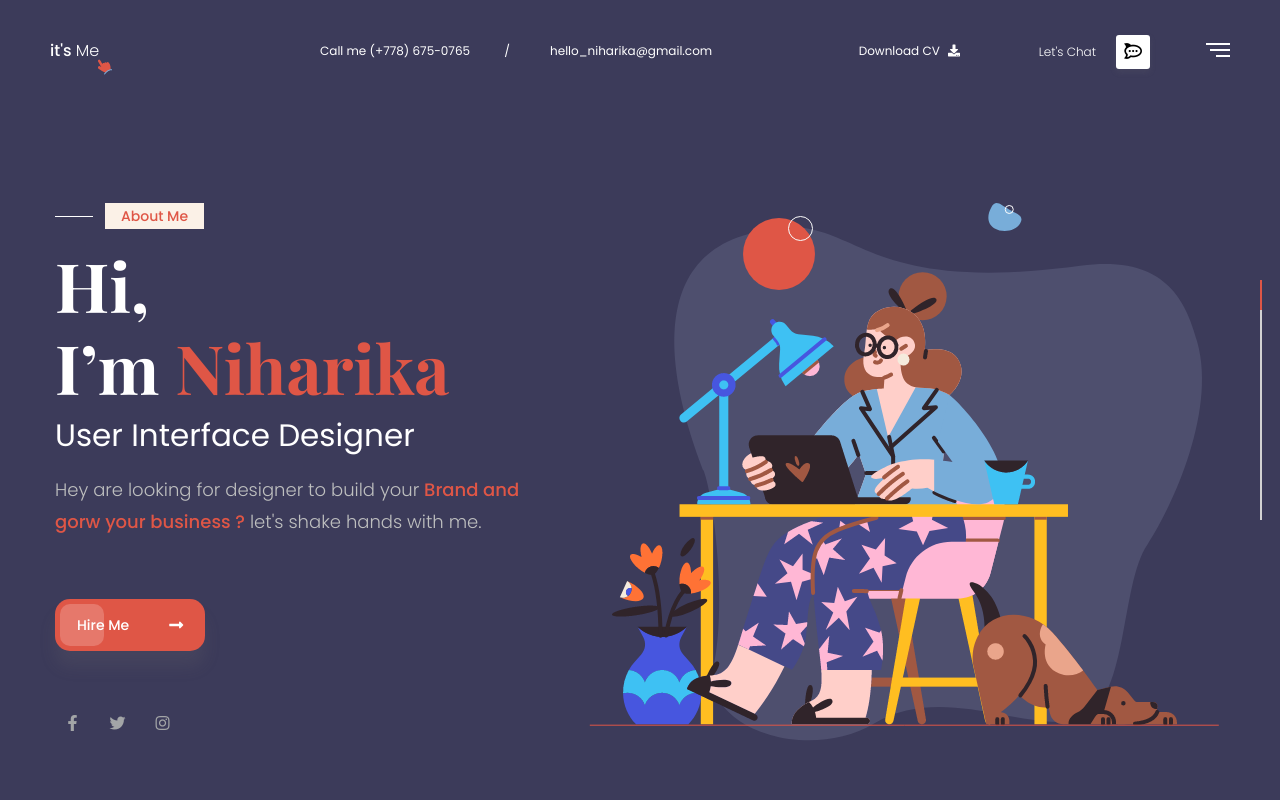
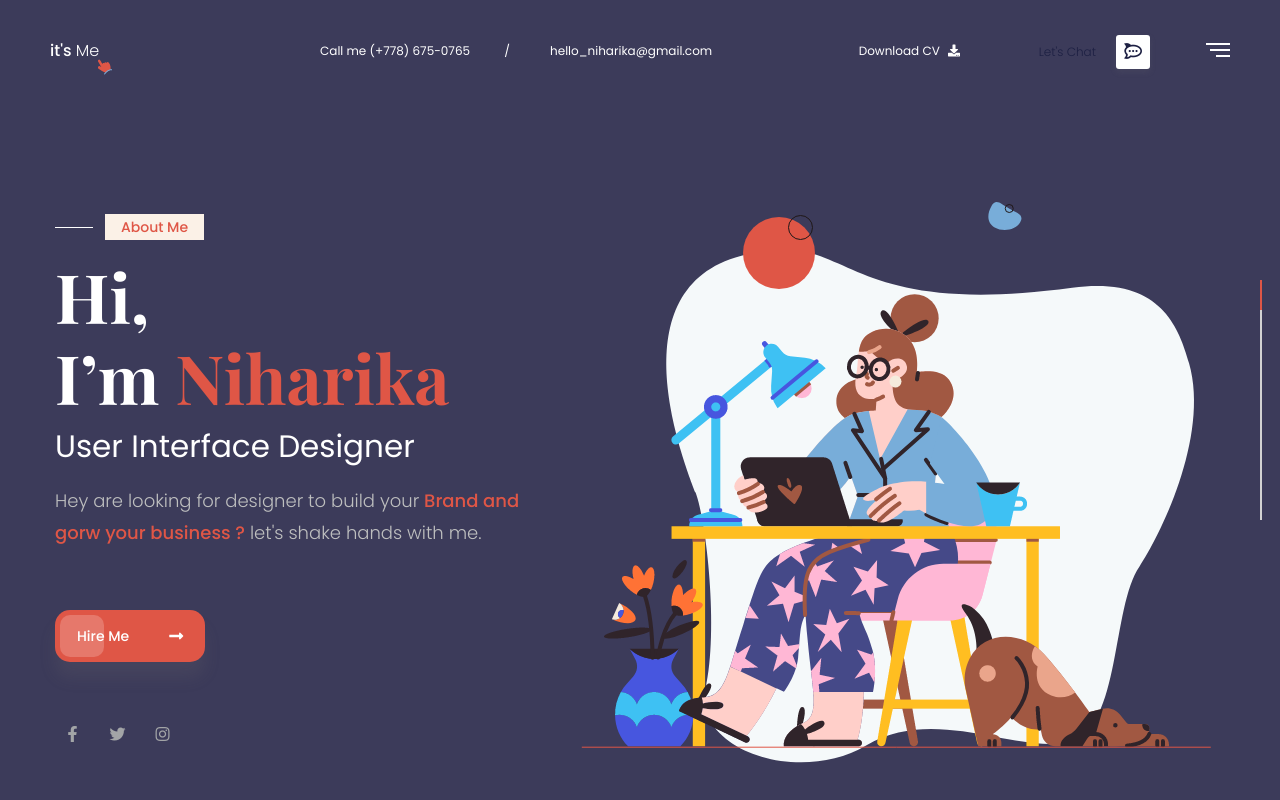
Before and after one commit to rameez012001/itsme, a website: page index-dark.html in a window 1280 px wide. Drawn offline with nearby package versions, Linux system fonts and the light colour scheme.

Commit message:
corrections needed

```diff
--- /dev/null
+++ b/assets/css/additional.css
@@ -0,0 +1,51 @@
+.container{
+    width: 100%;
+    margin: 0 auto;
+}
+.progress {
+    display: flex;
+    background-color: #e9eeef;
+  }
+.progress-bar {
+    display: flex;
+}
+.m-b25a{
+    margin-bottom: 25px!important;
+}
+.m-b35a{
+    margin-bottom: 35px!important;
+}
+.m-b45a{
+    margin-bottom: 45px!important;
+}
+h6{
+    font-weight: 500;
+}
+.form-control {
+    display: block;
+    width: 100%;
+    height: calc(1.5em + .75rem + 2px);
+    line-height: 1.5;
+    color: #495057;
+}
+.list-inline-item:not(:last-child) {
+    margin-right: .5rem;
+}
+@media (min-width:1024px){
+    .pxa-15{
+        padding: 0 15px;
+    }
+
+    .-mxa-15{
+        margin: 0 -15px;
+    }
+
+    .basisa-41{
+        flex-basis:41.6667%;
+        max-width: 41.6667%;
+    }
+    .basisa-58{
+        flex-basis: 58.333333%;
+        max-width: 58.333333%;
+    }
+}
--- a/assets/css/style.css
+++ b/assets/css/style.css
@@ -652,7 +652,7 @@ a.theme-btn:hover i {
 
 .lets-chat span {
     font-size: 12px;
-    color: var(--heading-color);
+    color: var(--heading-color)!important;
 }
 
 .lets-chat button {
@@ -1095,23 +1095,27 @@ b a:not(:hover) {
 .bar-item-title {
     font-size: 14px;
     font-weight: 500;
-    padding-left: 20px;
+    padding-left: 20px!important;
     color: var(--heading-color);
 }
 
 .bar-item-value {
     font-size: 10px;
-    padding-top: 2px;
+    padding-top: 2px!important;
     color: var(--heading-color);
 }
 
 .progress {
+    display: flex;
     height: 8px;
     border-radius: 5px;
+    background-color: #e9ecef;
 }
 
 .progress-bar {
     background-color: #75a9d6;
+    border-top-left-radius: 5px;
+    border-bottom-left-radius: 5px;
 }
 
 .progress-bar {
@@ -1508,6 +1512,13 @@ b a:not(:hover) {
 .form-group {
     margin: 45px 0 0;
 }
+.form-group textarea{
+ height: auto;
+}
+#name::placeholder,#email::placeholder,#message::placeholder{
+    color:#7a8289;
+    font-weight: 300;
+}
 
 .form-control {
     border: none;
@@ -1876,7 +1887,13 @@ blockquote .designation {
 }
 
 .footer-contact h3 {
-    font-size: 23px;
+    font-size: 23px!important;
+    font-weight: 500;
+    margin-bottom: 8px;
+}
+.footer-contact h2 {
+    margin-bottom: 8px;
+    font-weight: 700;
 }
 
 .social-style-two a {
--- a/index-dark.html
+++ b/index-dark.html
@@ -17,8 +17,8 @@
     <link href="https://fonts.googleapis.com/css2?family=Playfair+Display:wght@700&family=Poppins:wght@300;400;500&display=swap" rel="stylesheet">
     <!--====== FontAwesome ======-->
     <link href="assets/css/fontawesome.5.9.0.min.css" rel="stylesheet">
-    <!--====== Bootstrap ======-->
-    <link href="assets/css/bootstrap-4.5.3.min.css" rel="stylesheet">
+    <!-- ======= Tailwind css ======== -->
+    <link href="assets/css/output.css" rel="stylesheet">
     <!--====== Spacing ======-->
     <link href="assets/css/spacing.min.css" rel="stylesheet">
     <!--====== PagePiling ======-->
@@ -31,6 +31,8 @@
     <link rel="stylesheet" href="assets/css/style.css">
     <!--====== Responsive css ======-->
     <link rel="stylesheet" href="assets/css/responsive.css">
+    <!-- Additional css -->
+    <link rel="stylesheet" href="assets/css/additional.css">
 </head>
 
 <body class="body-piling dark-body">
@@ -42,11 +44,11 @@
         <header id="header" class="header">
             <div class="container-fluid">
                 <div class="brand">
-                    <a href="index.html" class="brand-name"><b>it's</b> Me</a>
+                    <a href="#About" class="brand-name"><b>it's</b> Me</a>
                 </div>
                 <div class="lets-chat">
                     <span>Let's Chat</span>
-                    <button><i class="fab fa-rocketchat"></i></button>
+                    <button><i class="fab fa-rocketchat" style="color: #1D2043;"></i></button>
                 </div>
                 <button class="nav-toggle-btn a-nav-toggle">
                     <span class="hamburger">
@@ -90,8 +92,8 @@
                                 </ul>
                                 <a href="#Contact" class="download-cv">Download CV <i class="fas fa-download"></i></a>
                             </div>
-                            <div class="row align-items-center">
-                                <div class="col-lg-5">
+                            <div class="flex flex-wrap items-center -mxa-15">
+                                <div class="lg:grow-0 lg:shrink-0 basisa-41 pxa-15">
                                     <div class="about-content pt-100 rpt-0 animate-element delay5 fadeInUp">
                                         <span class="sub-title mb-15 animate-element delay3 fadeInUp">About Me</span>
                                         <h1 class="slide-title animate-element delay5 fadeInUp">Hi,<br> I’m <span class="text-typed a-typed a-typed-about" data-text="Niharika"></span></h1>
@@ -105,12 +107,12 @@
                                         </div>
                                     </div>
                                 </div>
-                                <div class="col-lg-7">
-                                    <div class="about-image pt-100 rpt-50 text-lg-right">
+                                <div class="lg:grow-0 lg:shrink-0 basisa-58 pxa-15">
+                                    <div class="about-image pt-100 rpt-50 lg:text-right">
                                         <div class="about-inner-images">
-                                            <img class="animate-element delay7 fadeInUp" src="assets/images/about/about-dark.png" alt="About">
-                                            <img class="shape-one animate-element delay10 bounceIn" src="assets/images/about/shape-one-dark.png" alt="Shape">
-                                            <img class="shape-two animate-element delay11 bounceIn" src="assets/images/about/shape-two-dark.png" alt="Shape">
+                                            <img class="animate-element delay7 fadeInUp" src="assets/images/about/about.png" alt="About">
+                                            <img class="shape-one animate-element delay10 bounceIn" src="assets/images/about/shape-one.png" alt="Shape">
+                                            <img class="shape-two animate-element delay11 bounceIn" src="assets/images/about/shape-two.png" alt="Shape">
                                         </div>
                                     </div>
                                 </div>
@@ -121,18 +123,18 @@
                 <div class="section pp-scrollable slide slide-services slide-light slide-services a-slide-typed" data-name="services">
                     <div class="slide-container">
                         <div class="container">
-                            <div class="row align-items-center">
-                                <div class="col-lg-7">
+                            <div class="flex flex-wrap items-center -mxa-15">
+                                <div class="lg:grow-0 lg:shrink-0 basisa-58 pxa-15">
                                     <div class="service-image animate-element delay4 fadeInUp">
                                         <span class="sub-title mb-75">Services</span>
                                         <div class="service-inner-images">
-                                            <img src="assets/images/services/services-dark.png" alt="Service">
-                                            <img class="shape-one animate-element delay6 bounceIn" src="assets/images/services/shape-one-dark.png" alt="shape">
-                                            <img class="shape-two animate-element delay8 bounceIn" src="assets/images/services/shape-two-dark.png" alt="shape">
+                                            <img src="assets/images/services/services.png" alt="Service">
+                                            <img class="shape-one animate-element delay6 bounceIn" src="assets/images/services/shape-one.png" alt="shape">
+                                            <img class="shape-two animate-element delay8 bounceIn" src="assets/images/services/shape-two.png" alt="shape">
                                         </div>
                                     </div>
                                 </div>
-                                <div class="col-lg-5">
+                                <div class="lg:grow-0 lg:shrink-0 basisa-41 pxa-15">
                                     <div class="service-content pt-100 rpt-55 animate-element delay5 fadeInUp">
                                         <div class="section-title mb-25">
                                             <h2 class="slide-title animate-element delay5 fadeInUp">What <span class="text-typed a-typed a-typed-services" data-text="Services"></span> i provde to my clients in here.</h2>
@@ -173,8 +175,8 @@
                 <div class="section pp-scrollable slide slide-skills a-slide-typed" data-name="skills">
                     <div class="slide-container">
                         <div class="container">
-                           <div class="row align-items-center">
-                                <div class="col-lg-5">
+                           <div class="flex flex-wrap items-center -mxa-15">
+                                <div class="lg:grow-0 lg:shrink-0 basisa-41 pxa-15">
                                     <div class="skill-content animate-element delay5 fadeInUp">
                                         <div class="section-title mb-25">
                                             <span class="sub-title mb-45">Skills</span>
@@ -183,36 +185,36 @@
                                         <p class="animate-element delay6 fadeInUp">All desigener have good skills to make sure satisfied their clints, As a designer I am also specialised few <b>skills.</b></p>
                                         <div class="bar-list a-progressbar pt-5 animate-element delay9 fadeInUp">
                                             <div class="bar-item">
-                                                <div class="row">
-                                                    <div class="col bar-item-title">App Design</div>
-                                                    <div class="col-auto text-right bar-item-value">78%</div>
+                                                <div class="flex flex-wrap -mxa-15">
+                                                    <div class="basis-0 grow bar-item-title pxa-15">App Design</div>
+                                                    <div class="grow-0 shrink-0 basis-auto w-auto text-right bar-item-value pxa-15">78%</div>
                                                 </div>
                                                 <div class="progress">
-                                                    <div class="progress-bar" role="progressbar" aria-valuenow="78" aria-valuemin="0" aria-valuemax="100"></div>
+                                                    <div class="progress-bar flex flex-col justify-center" role="progressbar" aria-valuenow="78" aria-valuemin="0" aria-valuemax="100"></div>
                                                 </div>
                                             </div>
                                             <div class="bar-item">
-                                                <div class="row">
-                                                    <div class="col bar-item-title">Web Design</div>
-                                                    <div class="col-auto text-right bar-item-value">95%</div>
+                                                <div class="flex flex-wrap -mxa-15">
+                                                    <div class="basis-0 grow bar-item-title pxa-15">Web Design</div>
+                                                    <div class="grow-0 shrink-0 basis-auto w-auto text-right bar-item-value pxa-15">95%</div>
                                                 </div>
                                                 <div class="progress">
                                                     <div class="progress-bar" role="progressbar" aria-valuenow="95" aria-valuemin="0" aria-valuemax="100"></div>
                                                 </div>
                                             </div>
                                             <div class="bar-item">
-                                                <div class="row">
-                                                    <div class="col bar-item-title">Art & illustration</div>
-                                                    <div class="col-auto text-right bar-item-value">65%</div>
+                                                <div class="flex flex-wrap -mxa-15">
+                                                    <div class="basis-0 grow bar-item-title pxa-15">Art & illustration</div>
+                                                    <div class="grow-0 shrink-0 basis-auto w-auto text-right bar-item-value pxa-15">65%</div>
                                                 </div>
                                                 <div class="progress">
                                                     <div class="progress-bar" role="progressbar" aria-valuenow="65" aria-valuemin="0" aria-valuemax="100"></div>
                                                 </div>
                                             </div>
                                             <div class="bar-item">
-                                                <div class="row">
-                                                    <div class="col bar-item-title">Banding</div>
-                                                    <div class="col-auto text-right bar-item-value">85%</div>
+                                                <div class="flex flex-wrap -mxa-15">
+                                                    <div class="basis-0 grow bar-item-title pxa-15">Banding</div>
+                                                    <div class="grow-0 shrink-0 basis-auto w-auto text-right bar-item-value pxa-15">85%</div>
                                                 </div>
                                                 <div class="progress">
                                                     <div class="progress-bar" role="progressbar" aria-valuenow="85" aria-valuemin="0" aria-valuemax="100"></div>
@@ -221,12 +223,12 @@
                                         </div>
                                     </div>
                                 </div>
-                                <div class="col-lg-7">
-                                    <div class="skill-image pt-55 text-lg-right animate-element delay4 fadeInUp">
+                                <div class="lg:grow-0 lg:shrink-0 basisa-58 pxa-15 w-full">
+                                    <div class="skill-image pt-55 lg:text-right animate-element delay4 fadeInUp">
                                         <div class="skill-images-inner">
-                                            <img src="assets/images/skills/skills-dark.png" alt="Skills">
+                                            <img src="assets/images/skills/skills.png" alt="Skills">
                                             <img class="shape-one animate-element delay6 bounceIn" src="assets/images/skills/shape-one.png" alt="shape">
-                                            <img class="shape-two animate-element delay8 bounceIn" src="assets/images/skills/shape-two-dark.png" alt="shape">
+                                            <img class="shape-two animate-element delay8 bounceIn" src="assets/images/skills/shape-two.png" alt="shape">
                                         </div>
                                     </div>
                                 </div>
@@ -237,8 +239,8 @@
                 <div class="section pp-scrollable slide slide-resume slide-light">
                     <div class="slide-container">
                         <div class="container">
-                           <div class="row align-items-center">
-                                <div class="col-lg-6">
+                           <div class="flex flex-wrap items-center -mxa-15">
+                                <div class="grow-0 shrink-0 basis-1/2 pxa-15">
                                     <div class="educations rmb-55">
                                         <div class="section-title mb-45 animate-element delay2 fadeInUp">
                                             <span class="sub-title mb-45">qualification</span>
@@ -266,7 +268,7 @@
                                         </div>
                                     </div>
                                 </div>
-                                <div class="col-lg-6">
+                                <div class="grow-0 shrink-0 basis-1/2 pxa-15">
                                     <div class="experiecnes">
                                         <div class="section-title mb-45 animate-element delay4 fadeInUp">
                                             <span class="sub-title mb-45">Experiecne</span>
@@ -299,18 +301,18 @@
                 <div class="section pp-scrollable slide slide-portfolio a-slide-typed" data-name="portfolio">
                     <div class="slide-container">
                         <div class="container">
-                           <div class="row align-items-center justify-content-between mb-25">
-                                <div class="col-xl-5 col-lg-6">
+                           <div class="flex flex-wrap items-center -mxa-15 justify-between m-b25a">
+                                <div class="col-xl-5 lg:grow-0 lg:shrink-0 basisa-41 pxa-15">
                                     <div class="portfolio-content">
-                                        <div class="section-title mb-35">
-                                            <span class="sub-title mb-45 animate-element delay5 fadeInUp">Portfolio</span>
+                                        <div class="section-title m-b35a">
+                                            <span class="sub-title m-b45a animate-element delay5 fadeInUp">Portfolio</span>
                                             <h2 class="slide-title animate-element delay6 fadeInUp">Some of my Creative <span class="text-typed a-typed a-typed-portfolio" data-text="Works."></span></h2>
                                         </div>
                                         <p class="animate-element delay7 fadeInUp">As a designer I have been working few years in this sector, and i have complted lot's of project <b><a href="#">see here.</a></b></p>
                                         <a href="blog.html" class="read-more mt-45 rmt-25 animate-element delay8 fadeInUp">Explore More <i class="fas fa-long-arrow-alt-right"></i></a>
                                     </div>
                                 </div>
-                                <div class="col-xl-5 col-lg-6">
+                                <div class="col-xl-5 lg:grow-0 lg:shrink-0 basisa-41 pxa-15">
                                     <div class="counter-wrap rmb-15 animate-element delay9 fadeInUp">
                                         <div class="success-box">
                                             <span class="count-text lass-than-ten" data-speed="3000" data-stop="7">0</span>
@@ -343,16 +345,16 @@
                 <div class="section pp-scrollable slide slide-testimonials slide-light a-slide-typed" data-name="testimonials">
                     <div class="slide-container">
                         <div class="container">
-                            <div class="row align-items-end">
-                                <div class="col-lg-6">
+                            <div class="flex flex-wrap items-end -mxa-15">
+                                <div class="lg:grow-0 lg:shrink-0 lg:basis-1/2 pxa-15">
                                     <div class="testimonial-left-image rmb-75 animate-element delay5 fadeInUp">
-                                        <img src="assets/images/testimonials/testimonial-dark.png" alt="testimonials">
-                                        <img class="shape-one animate-element delay8 bounceIn" src="assets/images/testimonials/shape-one-dark.png" alt="shape">
+                                        <img src="assets/images/testimonials/testimonial.png" alt="testimonials">
+                                        <img class="shape-one animate-element delay8 bounceIn" src="assets/images/testimonials/shape-one.png" alt="shape">
                                         <img class="shape-two animate-element delay5 zoomInLeft" src="assets/images/testimonials/shape-two.png" alt="shape">
                                     </div>
                                 </div>
-                                <div class="col-lg-6">
-                                    <div class="testimonials-content ml-lg-auto rel">
+                                <div class="lg:grow-0 lg:shrink-0 lg:basis-1/2 pxa-15">
+                                    <div class="testimonials-content lg:ml-auto rel">
                                         <div class="section-title mb-35">
                                             <span class="sub-title mb-45 animate-element delay6 fadeInUp">Testimonial</span>
                                             <h2 class="slide-title animate-element delay7 fadeInUp">What my happy <span class="text-typed a-typed a-typed-testimonials" data-text="client"></span> saying their services.</h2>
@@ -411,8 +413,8 @@
                 <div class="section pp-scrollable slide slide-weapons a-slide-typed" data-name="weapons">
                     <div class="slide-container">
                         <div class="container">
-                           <div class="row align-items-center">
-                                <div class="col-lg-6">
+                           <div class="flex flex-wrap items-center -mxa-15">
+                                <div class="lg:grow-0 lg:shrink-0 lg:basis-1/2 pxa-15">
                                     <div class="weapons-content rmb-75 animate-element delay5 fadeInUp">
                                         <div class="section-title mb-35">
                                             <span class="sub-title mb-45">My Weapons</span>
@@ -422,7 +424,7 @@
                                         <a href="#About" class="read-more mt-15 animate-element delay8 fadeInUp">Lets See My Work Process <i class="fas fa-long-arrow-alt-right"></i></a>
                                     </div>
                                 </div>
-                                <div class="col-lg-6">
+                                <div class="lg:grow-0 lg:shrink-0 lg:basis-1/2 pxa-15">
                                     <div class="weapons-images">
                                         <div class="weapons-item one animate-element delay11 bounceIn">
                                             <img src="assets/images/weapons/figma.png" alt="Figma">
@@ -458,8 +460,8 @@
                     <div class="slide-container">
                         <div class="container">
                            <div class="contact-wrap mb-185 rmb-95">
-                               <div class="row align-items-end">
-                                    <div class="col-lg-7">
+                               <div class="flex flex-wrap items-end -mxa-15">
+                                    <div class="lg:grow-0 lg:shrink-0 basisa-58 pxa-15">
                                         <div class="contact-content">
                                             <div class="section-title mb-55">
                                                <span class="sub-title mb-55 animate-element delay5 fadeInUp">contact me</span>
@@ -479,7 +481,7 @@
                                             </form>
                                         </div>
                                     </div>
-                                    <div class="col-lg-5">
+                                    <div class="lg:grow-0 lg:shrink-0 basisa-41 pxa-15">
                                         <div class="contact-image animate-element text-center delay7 fadeInLeft">
                                             <img src="assets/images/contact/contact.png" alt="Contact">
                                         </div>
@@ -528,8 +530,6 @@
 
     <!--====== Jquery ======-->
     <script src="assets/js/jquery-3.6.0.min.js"></script>
-    <!--====== Bootstrap ======-->
-    <script src="assets/js/bootstrap.4.5.3.min.js"></script>
     <!--====== PagePiling ======-->
     <script src="assets/js/jquery.pagepiling.min.js"></script>
     <!--====== Jquery Viewport ======-->
--- a/tailwind.config.js
+++ b/tailwind.config.js
@@ -1,6 +1,6 @@
 /** @type {import('tailwindcss').Config} */
 module.exports = {
-  content: ['index.html'],
+  content: ['index.html','index-light.html','index-dark.html'],
   theme: {
     extend: {},
   },
```
Also changed, not shown: index-light.html (+47 -47 lines), index.html (+6 -5 lines), assets/css/output.css.
